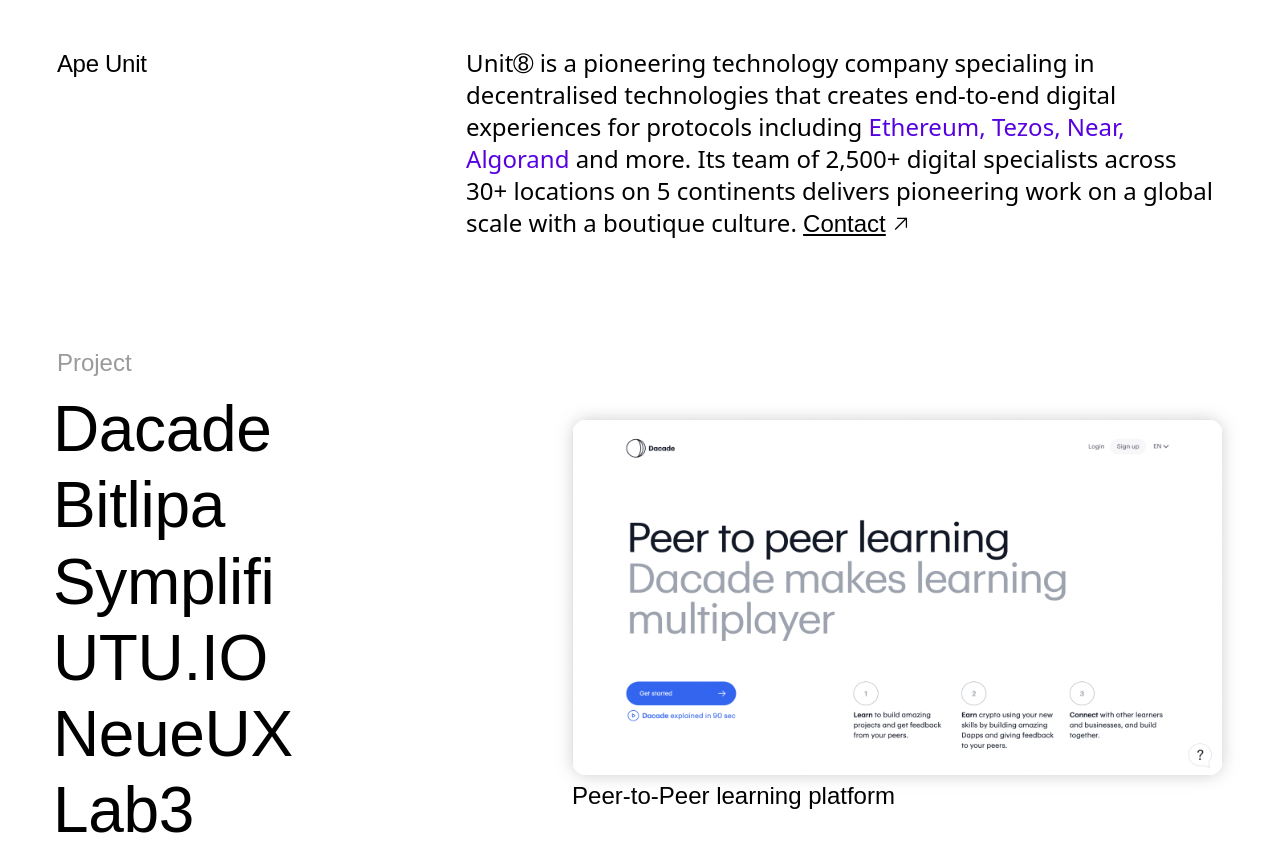
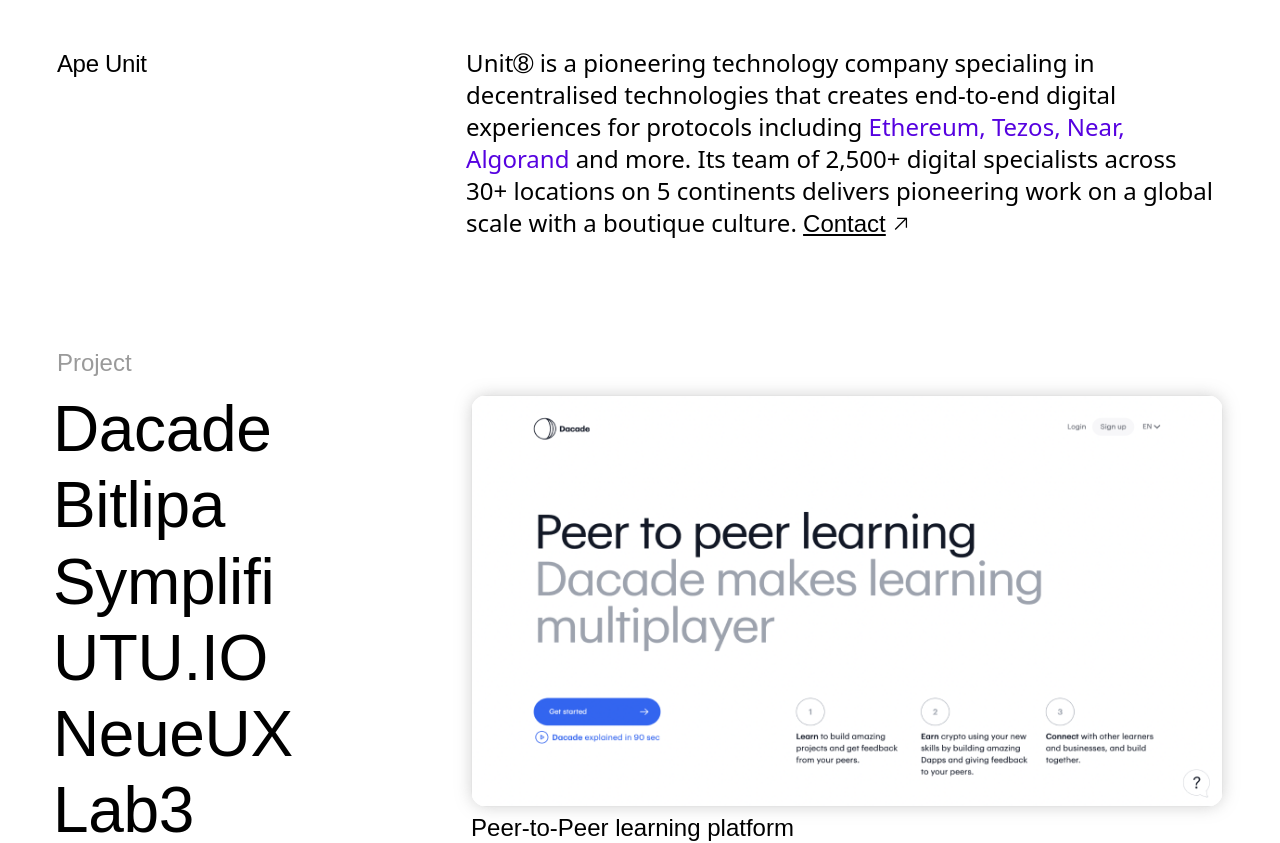
Before and after one commit to TheGymRwanda/unit8-maroon, a Next.js app: page / in a window 1280 px wide. Shown: the top 843 px of the page. Built offline with nearby package versions, Linux system fonts and the light colour scheme.

Commit message:
Fix: Adapt the image

```diff
--- a/components/section/Project.jsx
+++ b/components/section/Project.jsx
@@ -46,9 +46,9 @@ export default function Project() {
             </li>
           ))}
         </ul>
-        <div className="hidden flex-col justify-center xl:flex pb-10">
+        <div className="hidden flex-col justify-center xl:flex pb-8">
           <img
-            className="project__image h-111 w-202.75 rounded-2xl"
+            className="project__image w-202.75 h-111 rounded-2xl"     //h-111
             src="/assets/images/project-sample.png"
             alt="sample image"
           />
--- a/tailwind.config.js
+++ b/tailwind.config.js
@@ -84,6 +84,7 @@ module.exports = {
               '25.0869': '25.0869rem',
               '8': '8rem',
               'fit': 'fit-content',
+              '111': '25.75rem',
               '15.75': '15.75rem'
           },
 
@@ -142,7 +143,7 @@ module.exports = {
               '87.5': '21.875rem',      //350px
               '47.75': '11.938rem',     //191px
               '111': '27.75rem',        //444px
-              '202.75': '40.688rem',    //811px
+              '202.75': '47rem',    //811px
               '2.715': '0.679rem',      //10.86px
               "fit":"fit-content",
             },
```
